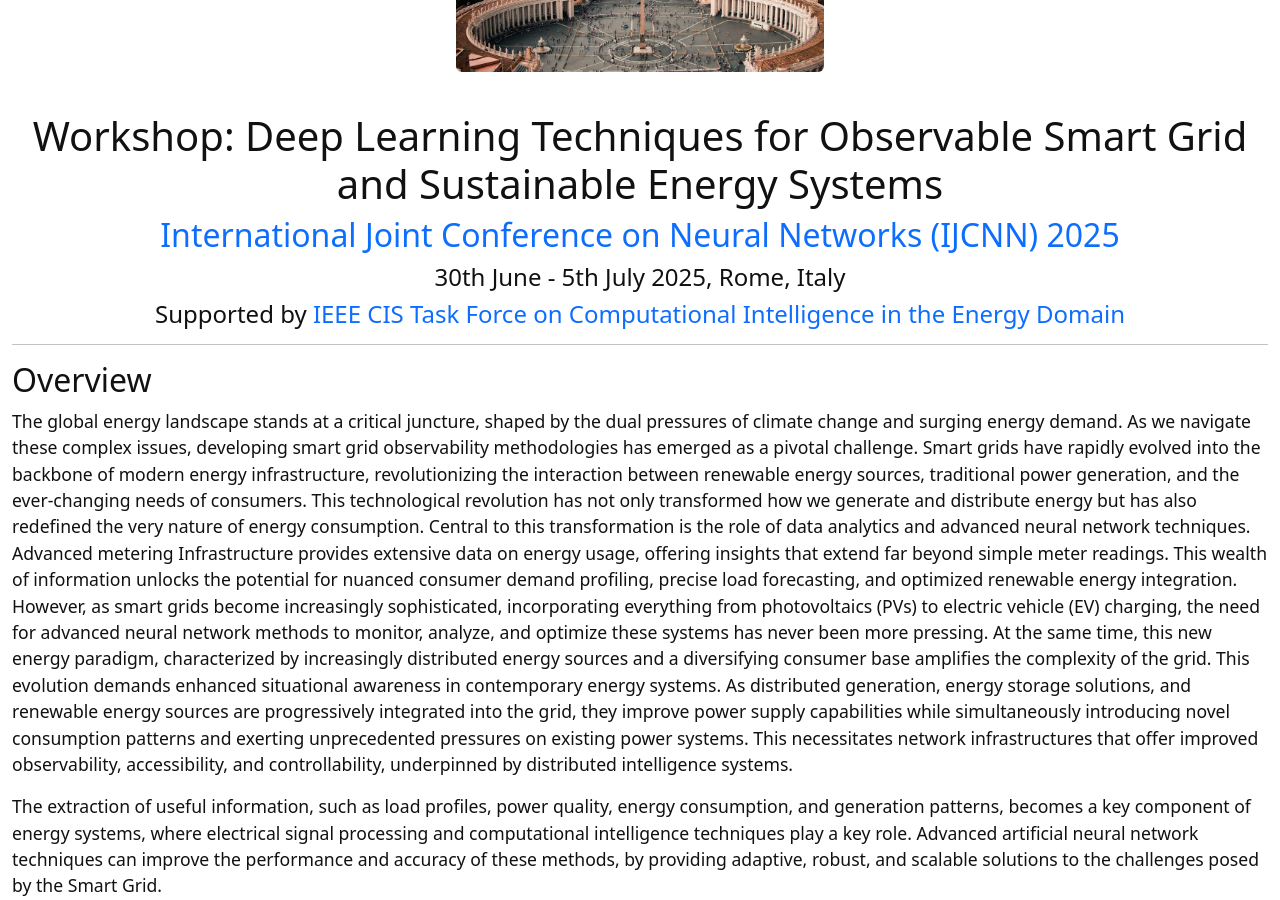
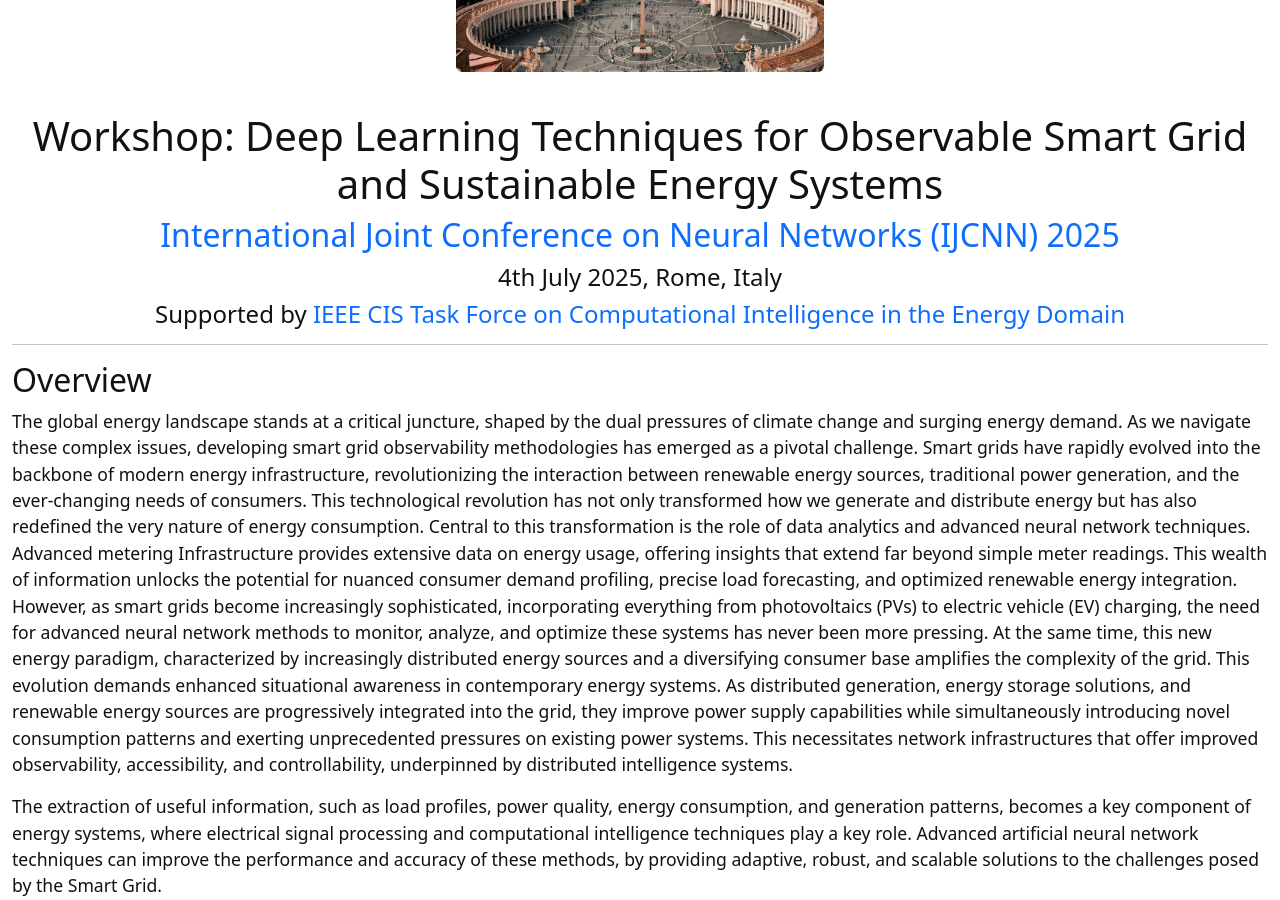
Before and after one commit to djordjebatic/ijcnn-dlt-4-osge, a Jekyll site: the page built from index.md, in a window 1280 px wide and 900 px high, scrolled down 364 px. Built offline with Jekyll 4.4.1, drawn with Linux system fonts in a browser that asks for light colours.

Commit message:
Update index.md

```diff
--- a/index.md
+++ b/index.md
@@ -7,7 +7,7 @@ layout: page
 
 <h1 style="text-align: center;"> Workshop: Deep Learning Techniques for Observable Smart Grid and Sustainable Energy Systems</h1>
 <h2 style="text-align: center;"><a href="https://2025.ijcnn.org/">International Joint Conference on Neural Networks (IJCNN) 2025</a></h2>
-<h4 style="text-align: center;"> 30th June - 5th July 2025, Rome, Italy</h4>
+<h4 style="text-align: center;"> 4th July 2025, Rome, Italy</h4>
 <h4 style="text-align: center;"> Supported by <a href="http://www.gecad.isep.ipp.pt/ci4energy/">IEEE CIS Task Force on Computational Intelligence in the Energy Domain</a></h4>
 
 ---
```
